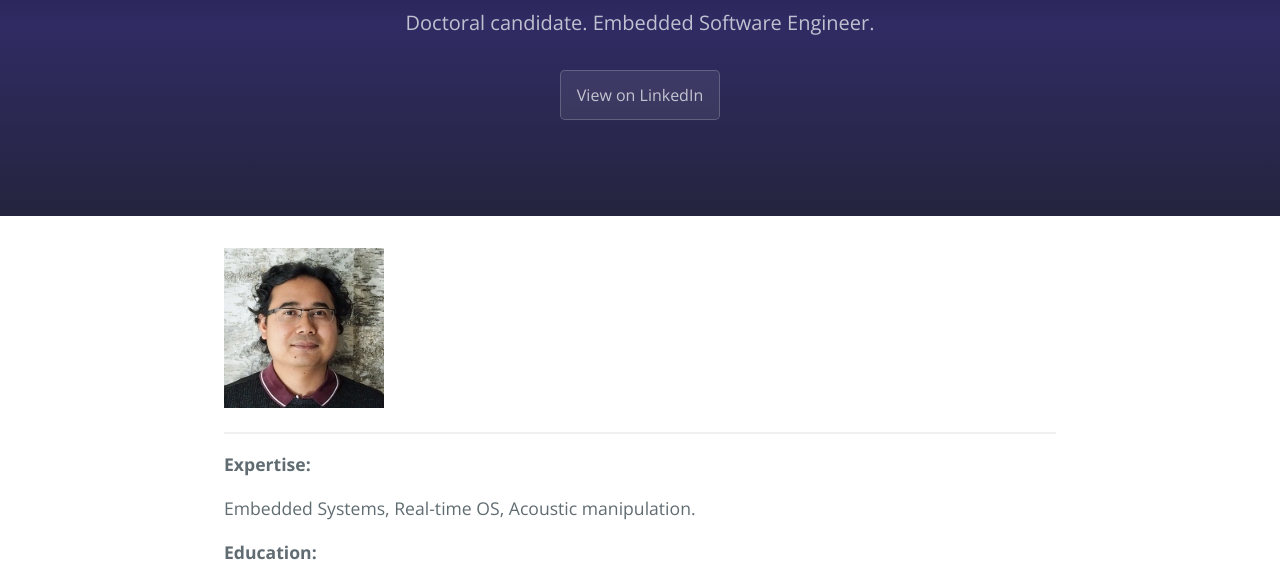
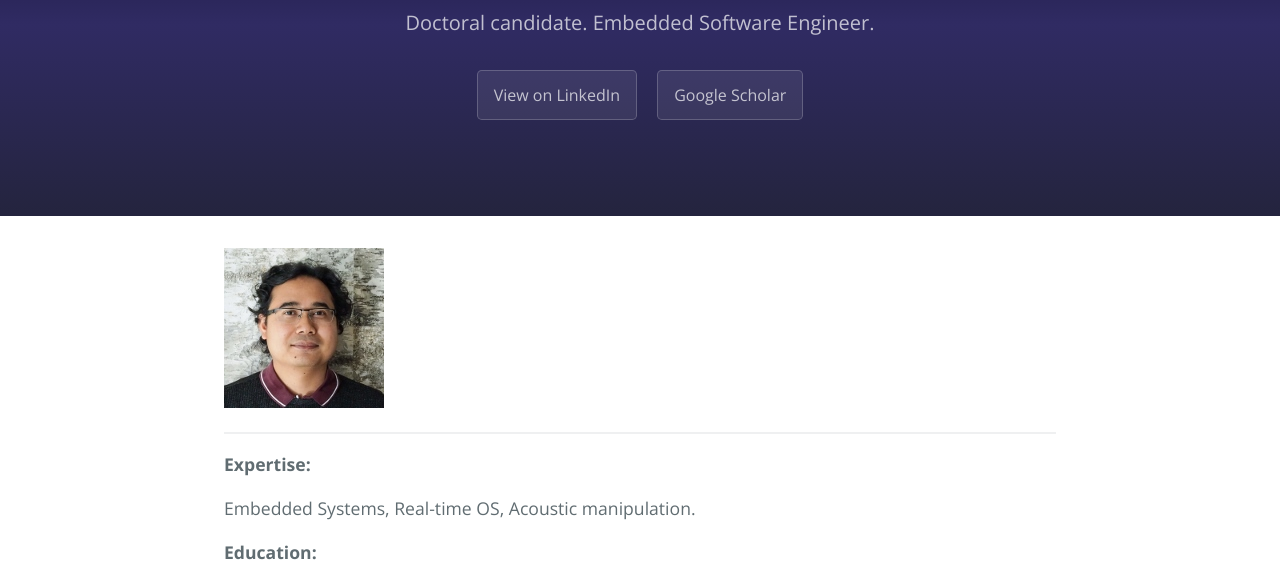
Before and after one commit to harriwijaya/harriwijaya.github.io, a website: page index.html in a window 1280 px wide. Shown: the part 167-747 px from the top of the page. Drawn offline with nearby package versions, Linux system fonts and the light colour scheme.

Commit message:
Add googlescholar
Add googlescholar

```diff
--- a/index.html
+++ b/index.html
@@ -17,6 +17,7 @@
 <!--      <a href="#" class="btn">Download .zip</a> -->
 <!--      <a href="#" class="btn">Download .tar.gz</a> -->
         <a href="https://www.linkedin.com/in/harriwijaya/" class="btn">View on LinkedIn</a>
+        <a href="https://scholar.google.com.sg/citations?user=jcCDByYAAAAJ&hl=en" class="btn">Google Scholar</a>
     </section>
 
 
```
